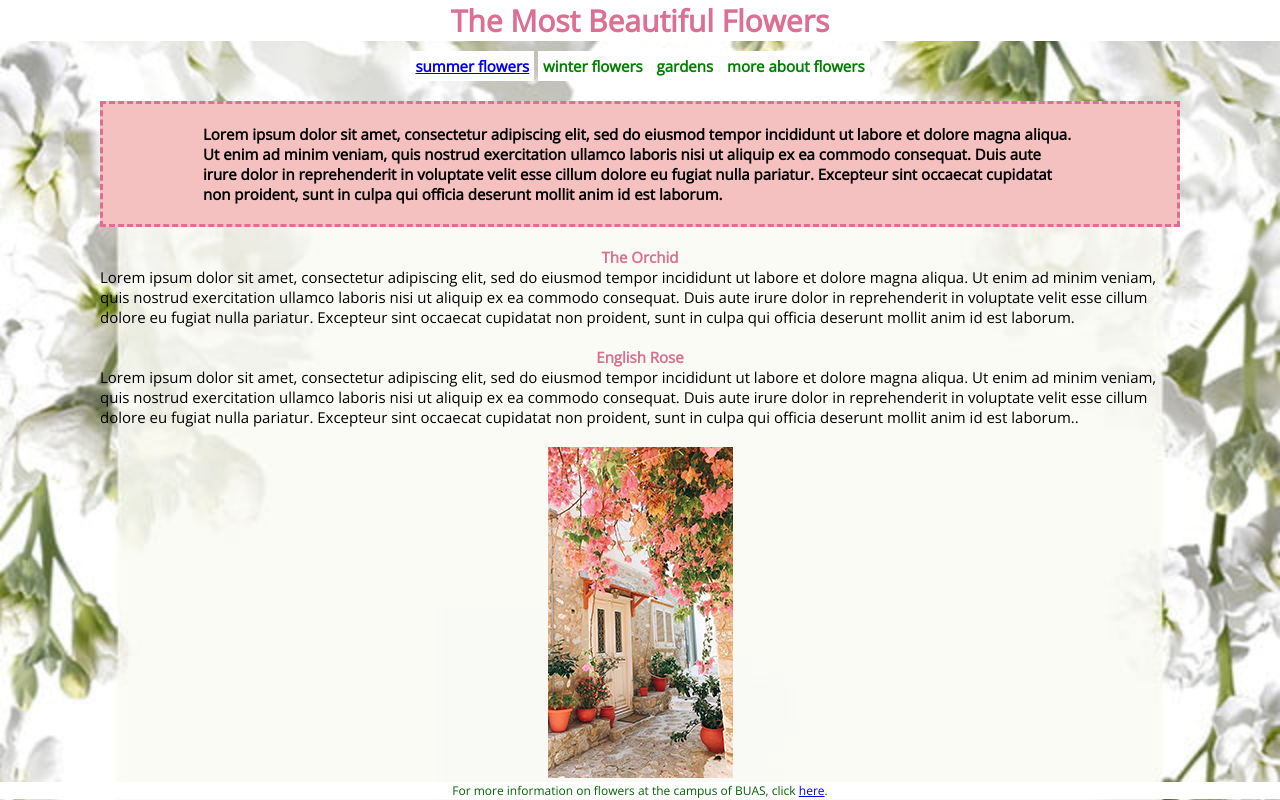
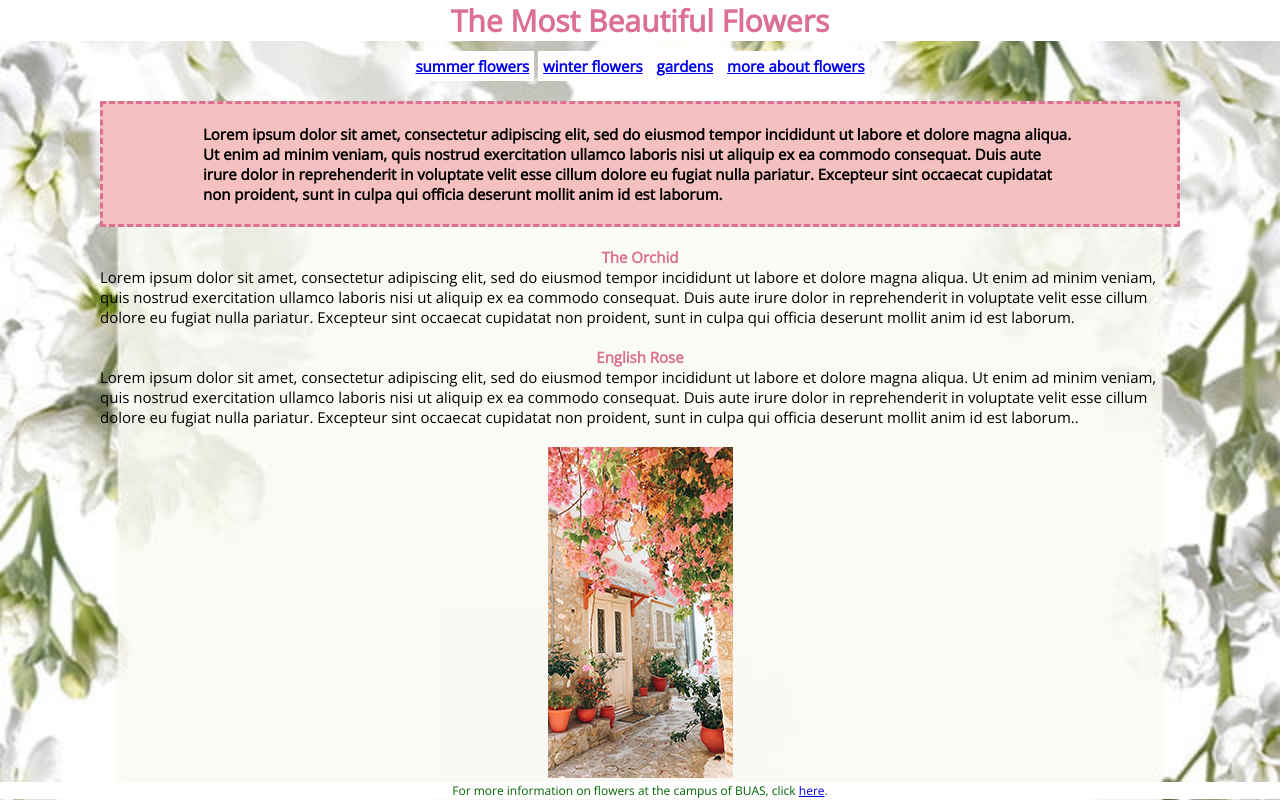
Before and after one commit to EmmaHek/prj4-chapter-4, a plain HTML site: page index.html in a window 1280 px wide. Drawn offline with nearby package versions, Linux system fonts and the light colour scheme.

Commit message:
new links

```diff
--- a/index.html
+++ b/index.html
@@ -15,10 +15,10 @@
 	</div>
 	<nav>
 		<ul>
-		<li><a href= https://www.countryliving.com/life/g32036880/flowers-bloom-in-summer/>summer flowers</a></li>
-		<li>winter flowers</li>
-		<li>gardens</li>
-		<li>more about flowers</li></ul>
+		<li><a href= "https://www.countryliving.com/life/g32036880/flowers-bloom-in-summer/">summer flowers</a></li>
+	<li><a href= "https://www.oprahmag.com/life/g28939800/best-winter-flowers/">winter flowers</a></li>
+		<li><a href= "https://www.veranda.com/travel/g28325127/most-beautiful-gardens-in-the-world/">gardens</a></li>
+		<li><a href= "https://www.gardeningchannel.com/25-fun-facts-about-flowers/">more about flowers</a></li></ul>
 	</nav>
 	<div id="pink-image" class="my-container">
 	<p class="margin-text"><strong>Lorem ipsum dolor sit amet, consectetur adipiscing elit, sed do eiusmod tempor incididunt ut labore et dolore magna aliqua. Ut enim ad minim veniam, quis nostrud exercitation ullamco laboris nisi ut aliquip ex ea commodo consequat. Duis aute irure dolor in reprehenderit in voluptate velit esse cillum dolore eu fugiat nulla pariatur. Excepteur sint occaecat cupidatat non proident, sunt in culpa qui officia deserunt mollit anim id est laborum.</strong></p>
```
